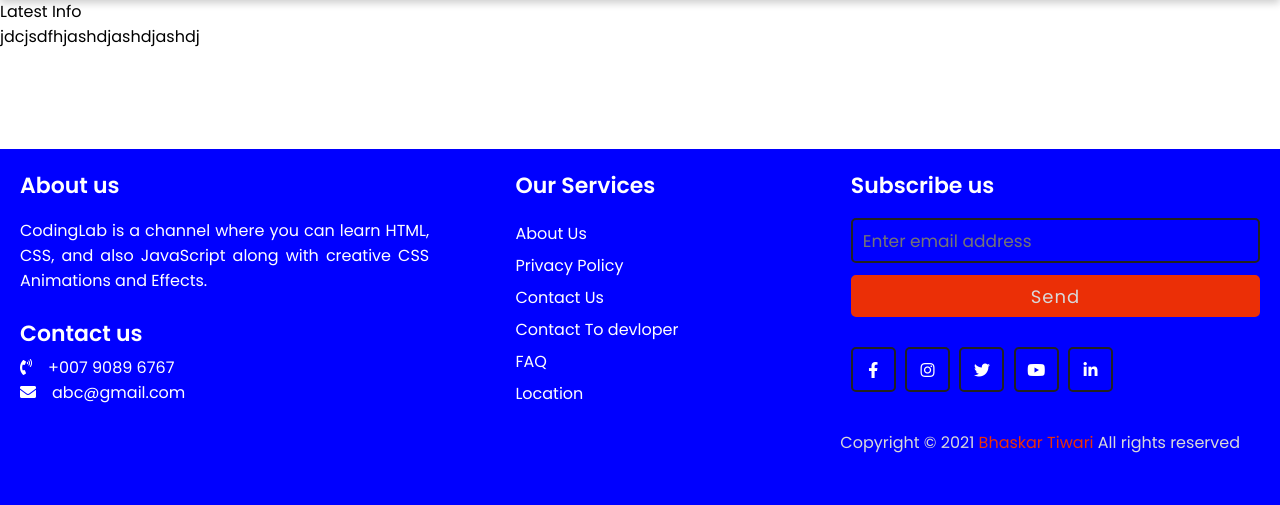
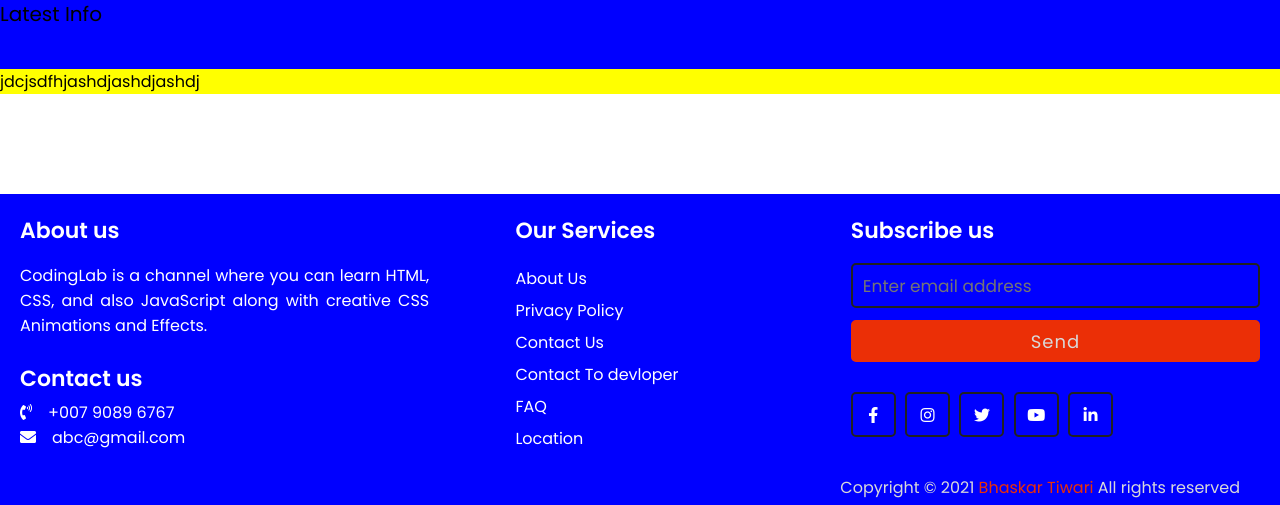
Before and after one commit to T-Bhaskar/LSM, a PHP site: page /index.php in a window 1280 px wide. Shown: the part 352-857 px from the top of the page. Before the commit the page ends 805 px from the top, so only its background shows below. Run offline with PHP 8.4, Linux system fonts and the light colour scheme.

Commit message:
update in latest info

```diff
--- a/lib_inc/latestinfo.php
+++ b/lib_inc/latestinfo.php
@@ -27,7 +27,7 @@
     </style>
 </head>
 <body>
-  <div class="latcontainer">
+  <div class="latecontainer">
       <div class="latehead">Latest Info</div>
       <div class="latebody">
           jdcjsdfhjashdjashdjashdj
```
